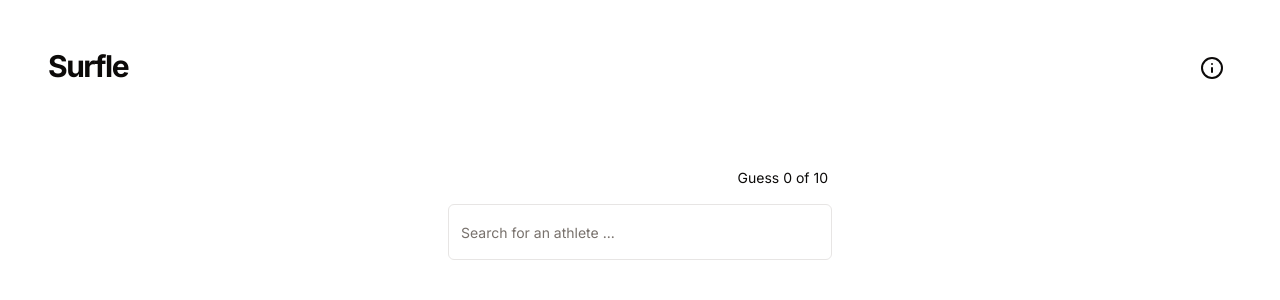
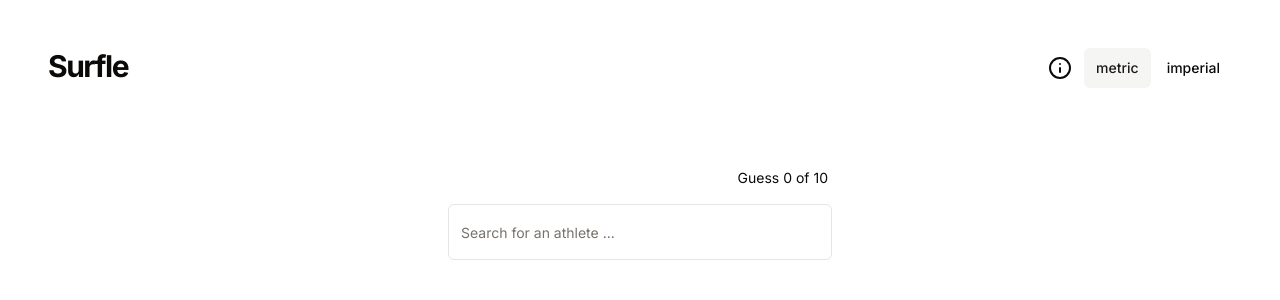
Before and after one commit to djwfdev/surfle, a Next.js app: page / in a window 1280 px wide. Shown: the top 300 px of the page. Built offline with nearby package versions, Linux system fonts and the light colour scheme.

Commit message:
Units conversion and other fixes

```diff
--- a/app/layout.tsx
+++ b/app/layout.tsx
@@ -1,3 +1,4 @@
+import { SettingsProvider } from '@/context/SettingsContext'
 import './globals.css'
 import type { Metadata } from 'next'
 import { Inter } from 'next/font/google'
--- a/app/page.tsx
+++ b/app/page.tsx
@@ -2,13 +2,16 @@
 
 import { Navbar } from '@/components/navbar/Navbar'
 import { Search } from '@/components/search/Search'
+import { SettingsProvider } from '@/context/SettingsContext'
 
 const Home = () => {
     return (
-        <main className='flex flex-col justify-between min-w-screen-md'>
-            <Navbar />
-            <Search />
-        </main>
+        <SettingsProvider>
+            <main className='flex flex-col justify-between min-w-screen-md'>
+                <Navbar />
+                <Search />
+            </main>
+        </SettingsProvider>
     )
 }
 
--- /dev/null
+++ b/components/guess/GuessItemStatCard.tsx
@@ -0,0 +1,59 @@
+import React, { ReactElement } from 'react'
+import { Card, CardContent } from '../ui/card'
+import { ChevronDown, ChevronUp } from 'lucide-react'
+import { useSettings } from '@/context/SettingsContext'
+import { Country } from '@/constants/searchConstants'
+
+interface GuessItemStatCardProps {
+    label: string
+    value: number | string | Country
+    correctValue: number | string | Country
+}
+
+export const GuessItemStatCard = ({ label, value, correctValue }: GuessItemStatCardProps): JSX.Element => {
+    const { isMetric } = useSettings();
+
+    const formattedValue = (value: number | string | Country) => {
+        if (typeof value === 'number' && Number(value) > 100) {
+            const feet = Math.floor(value / 30.48)
+            const inches = Math.round((value / 2.54) % 12)
+            if (inches === 12)
+                return isMetric ? `${value} cm` : `${feet + 1}' 0"`;
+            else
+                return isMetric ? `${value} cm` : `${feet}' ${inches}"`;
+        } else if (typeof value === 'string') {
+            return value
+        } else if (typeof value === 'object' && value !== null && 'code' in value) {
+            return (value as Country).name
+        } else {
+            return value
+        }
+    }
+
+    const checkNumber = (number: number, correctValue: number): [string, ReactElement] => {
+        const amber = Math.abs(number - correctValue) <= (number > 100 ? 6 : 3) ? 'bg-amber-500' : ''
+        const icon = number === correctValue ? <></> : number > correctValue ? <ChevronDown /> : <ChevronUp />
+
+        return [number === correctValue ? 'bg-green-700 text-white' : amber, icon || <></>]
+    }
+
+    const checkString = (text: string, correctText: string): string => {
+        return text === correctText ? 'bg-green-700 text-white' : ''
+    }
+
+    const [cardClassName, icon] = typeof value === 'number'
+        ? checkNumber(Number(value), Number(correctValue))
+        : [checkString(value as string, correctValue as string), null]
+
+    return (
+        <Card>
+            <CardContent className={`h-20 ${typeof value === 'number' ? 'w-26' : 'w-34'} flex flex-col items-center gap-2 py-[9.75px] rounded ${cardClassName}`}>
+                <p className='tracking-wide font-bold'>{label}</p>
+                <div className='flex flex-row gap-1'>
+                    {formattedValue(value)}
+                    {icon}
+                </div>
+            </CardContent>
+        </Card>
+    )
+}
--- a/components/navbar/InfoDialog.tsx
+++ b/components/navbar/InfoDialog.tsx
@@ -4,7 +4,6 @@
 import {
     Dialog,
     DialogContent,
-    DialogDescription,
     DialogFooter,
     DialogHeader,
     DialogTitle,
--- a/components/navbar/Navbar.tsx
+++ b/components/navbar/Navbar.tsx
@@ -1,5 +1,6 @@
 import React from 'react'
 import { InfoDialog } from './InfoDialog';
+import { UnitsToggle } from './UnitsToggle';
 
 export const Navbar = (): JSX.Element => {
     return (
@@ -9,8 +10,9 @@
                 Surfle
             </h3>
             {/* Button group */}
-            <div>
+            <div className='flex flex-row gap-1'>
                 <InfoDialog />
+                <UnitsToggle />
             </div>
         </div>
     )
--- /dev/null
+++ b/components/navbar/UnitsToggle.tsx
@@ -0,0 +1,26 @@
+import React from 'react'
+import { Toggle } from '../ui/toggle'
+import { useSettings } from '@/context/SettingsContext';
+
+export const UnitsToggle = (): JSX.Element => {
+    const { isMetric, toggleUnits } = useSettings();
+
+    return (
+        <div className='flex flex-row gap-1'>
+            <Toggle
+                aria-label='Toggle italic'
+                pressed={isMetric}
+                onPressedChange={() => toggleUnits()}
+            >
+                metric
+            </Toggle>
+            <Toggle
+                aria-label='Imperial'
+                pressed={!isMetric}
+                onPressedChange={() => toggleUnits()}
+            >
+                imperial
+            </Toggle>
+        </div>
+    )
+}
--- /dev/null
+++ b/components/ui/switch.tsx
@@ -0,0 +1,29 @@
+"use client"
+
+import * as React from "react"
+import * as SwitchPrimitives from "@radix-ui/react-switch"
+
+import { cn } from "@/lib/utils"
+
+const Switch = React.forwardRef<
+  React.ElementRef<typeof SwitchPrimitives.Root>,
+  React.ComponentPropsWithoutRef<typeof SwitchPrimitives.Root>
+>(({ className, ...props }, ref) => (
+  <SwitchPrimitives.Root
+    className={cn(
+      "peer inline-flex h-[24px] w-[44px] shrink-0 cursor-pointer items-center rounded-full border-2 border-transparent transition-colors focus-visible:outline-none focus-visible:ring-2 focus-visible:ring-ring focus-visible:ring-offset-2 focus-visible:ring-offset-background disabled:cursor-not-allowed disabled:opacity-50 data-[state=checked]:bg-primary data-[state=unchecked]:bg-input",
+      className
+    )}
+    {...props}
+    ref={ref}
+  >
+    <SwitchPrimitives.Thumb
+      className={cn(
+        "pointer-events-none block h-5 w-5 rounded-full bg-background shadow-lg ring-0 transition-transform data-[state=checked]:translate-x-5 data-[state=unchecked]:translate-x-0"
+      )}
+    />
+  </SwitchPrimitives.Root>
+))
+Switch.displayName = SwitchPrimitives.Root.displayName
+
+export { Switch }
--- /dev/null
+++ b/components/ui/toggle.tsx
@@ -0,0 +1,45 @@
+"use client"
+
+import * as React from "react"
+import * as TogglePrimitive from "@radix-ui/react-toggle"
+import { cva, type VariantProps } from "class-variance-authority"
+
+import { cn } from "@/lib/utils"
+
+const toggleVariants = cva(
+    "inline-flex items-center justify-center rounded-md text-sm font-medium ring-offset-background transition-colors hover:bg-muted hover:text-muted-foreground focus-visible:outline-none focus-visible:ring-2 focus-visible:ring-ring focus-visible:ring-offset-2 disabled:pointer-events-none disabled:opacity-50 data-[state=on]:bg-accent data-[state=on]:text-accent-foreground",
+    {
+        variants: {
+            variant: {
+                default: "bg-transparent",
+                outline:
+                    "border border-input bg-transparent hover:bg-accent hover:text-accent-foreground",
+            },
+            size: {
+                default: "h-10 px-3",
+                sm: "h-9 px-2.5",
+                lg: "h-11 px-5",
+            },
+        },
+        defaultVariants: {
+            variant: "default",
+            size: "default",
+        },
+    }
+)
+
+const Toggle = React.forwardRef<
+    React.ElementRef<typeof TogglePrimitive.Root>,
+    React.ComponentPropsWithoutRef<typeof TogglePrimitive.Root> &
+    VariantProps<typeof toggleVariants>
+>(({ className, variant, size, ...props }, ref) => (
+    <TogglePrimitive.Root
+        ref={ref}
+        className={cn(toggleVariants({ variant, size, className }))}
+        {...props}
+    />
+))
+
+Toggle.displayName = TogglePrimitive.Root.displayName
+
+export { Toggle, toggleVariants }
--- /dev/null
+++ b/context/SettingsContext.tsx
@@ -0,0 +1,46 @@
+'use client'
+
+import React, { createContext, useContext, useState, useEffect } from 'react'
+
+interface SettingsContextType {
+    isMetric: boolean
+    toggleUnits(): void
+}
+
+const SettingsContext = createContext<SettingsContextType | undefined>(undefined)
+
+export const useSettings = (): SettingsContextType => {
+    const context = useContext(SettingsContext)
+    if (context === undefined) {
+        throw new Error('useSettings must be used within a SettingsProvider')
+    }
+    return context
+}
+
+export const SettingsProvider = ({ children }: any) => {
+    const [isMetric, setIsMetric] = useState<boolean>(true) // Default to imperial units
+
+    useEffect(() => {
+        const storedSetting = window.sessionStorage.getItem('unitPreference')
+        if (storedSetting) {
+            setIsMetric(storedSetting === 'metric')
+        }
+    }, [])
+
+    const toggleUnits = (): void => {
+        const newIsMetric = !isMetric
+        setIsMetric(newIsMetric)
+        window.sessionStorage.setItem('unitPreference', newIsMetric ? 'metric' : 'imperial')
+    }
+
+    const contextValue: SettingsContextType = {
+        isMetric,
+        toggleUnits,
+    }
+
+    return (
+        <SettingsContext.Provider value={contextValue}>
+            {children}
+        </SettingsContext.Provider>
+    )
+}
--- a/package.json
+++ b/package.json
@@ -16,6 +16,8 @@
         "@radix-ui/react-scroll-area": "^1.0.4",
         "@radix-ui/react-separator": "^1.0.3",
         "@radix-ui/react-slot": "^1.0.2",
+        "@radix-ui/react-switch": "^1.0.3",
+        "@radix-ui/react-toggle": "^1.0.3",
         "@types/node": "20.5.9",
         "@types/react": "18.2.21",
         "@types/react-dom": "18.2.7",
```
Also changed, not shown: components/guess/GuessItems.tsx (+11 -39 lines), 1 other file (tests, documents, lock files or other folders).
